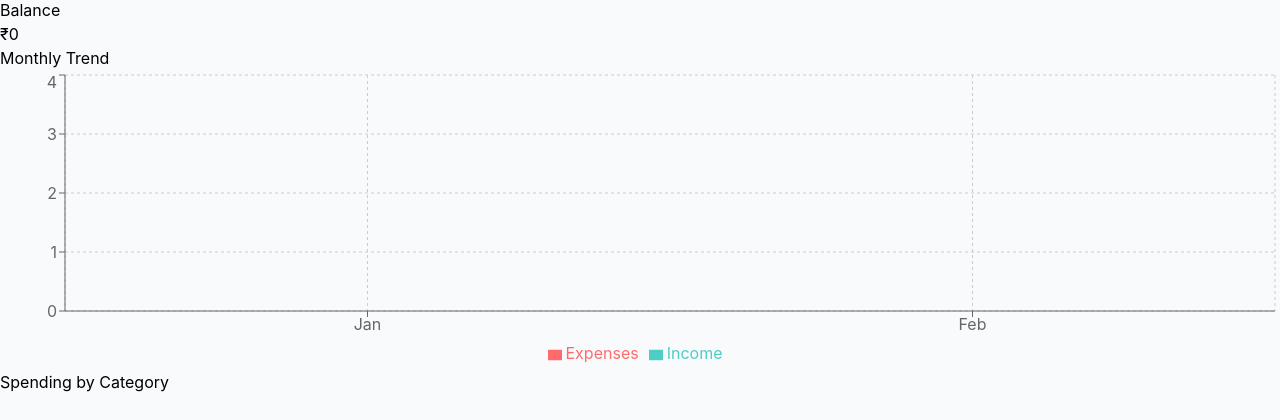
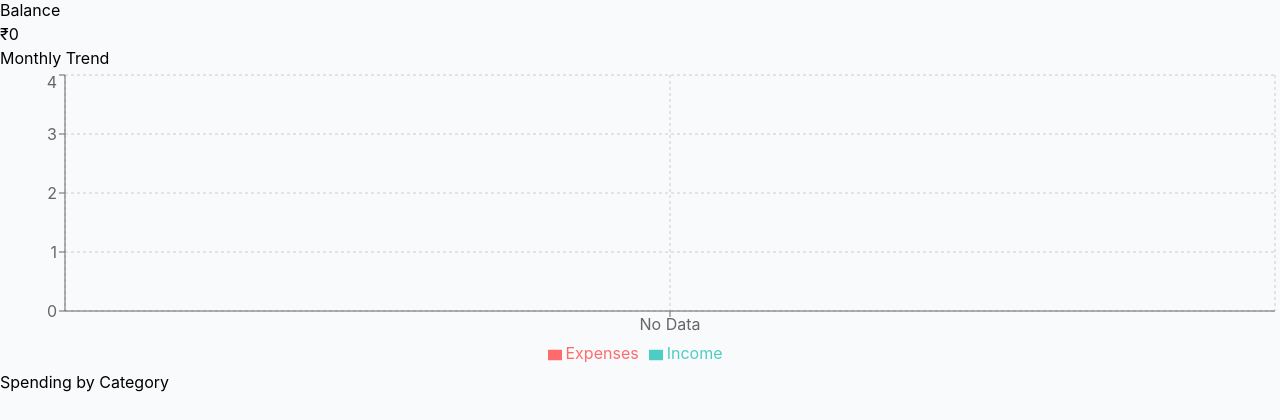
Before and after one commit to COSMO-ARNAB/Expense-Tracker, a React (Vite) app: page /#/ in a window 1280 px wide. Shown: the part 170-590 px from the top of the page. Built offline with nearby package versions, Linux system fonts and the light colour scheme.

Commit message:
Remove Electron build artifacts from repository

```diff
--- a/package.json
+++ b/package.json
@@ -43,6 +43,7 @@
     "wait-on": "^9.0.6"
   },
   "build": {
+    "electronDist": "node_modules/electron/dist",
     "appId": "com.expensetracker.app",
     "productName": "Expense Tracker",
     "directories": {
@@ -51,6 +52,7 @@
     "files": [
       "dist/**/*",
       "electron/**/*",
+      "database/**/*",
       "package.json"
     ],
     "win": {
--- a/src/pages/Dashboard.jsx
+++ b/src/pages/Dashboard.jsx
@@ -1,42 +1,77 @@
 // src/pages/Dashboard.jsx
-import React, { useState, useEffect } from 'react';
-import { BarChart, Bar, XAxis, YAxis, CartesianGrid, Tooltip, ResponsiveContainer, PieChart, Pie, Cell, Legend } from 'recharts';
+
+import React, { useMemo } from 'react';
+import {
+  BarChart,
+  Bar,
+  XAxis,
+  YAxis,
+  CartesianGrid,
+  Tooltip,
+  ResponsiveContainer,
+  PieChart,
+  Pie,
+  Cell,
+  Legend
+} from 'recharts';
+
 import { format } from 'date-fns';
 import { useTransactions } from '../contexts/TransactionContext.jsx';
 
 const Dashboard = () => {
   const { transactions, isLoading } = useTransactions();
-  const [chartData, setChartData] = useState([]);
-  const [categoryData, setCategoryData] = useState([]);
-  const [totalIncome, setTotalIncome] = useState(0);
-  const [totalExpenses, setTotalExpenses] = useState(0);
-  const [balance, setBalance] = useState(0);
 
-  useEffect(() => {
-    // Calculate summary
-    const income = transactions
+  // Loading state
+  if (isLoading) {
+    return (
+      <div className="p-6 text-lg font-semibold">
+        Loading dashboard...
+      </div>
+    );
+  }
+
+  // Total Income
+  const totalIncome = useMemo(() => {
+    return transactions
       .filter(t => t.type === 'income')
       .reduce((sum, t) => sum + t.amount, 0);
+  }, [transactions]);
 
-    const expenses = transactions
+  // Total Expenses
+  const totalExpenses = useMemo(() => {
+    return transactions
       .filter(t => t.type === 'expense')
       .reduce((sum, t) => sum + t.amount, 0);
+  }, [transactions]);
 
-    setTotalIncome(income);
-    setTotalExpenses(expenses);
-    setBalance(income - expenses);
+  // Balance
+  const balance = useMemo(() => {
+    return totalIncome - totalExpenses;
+  }, [totalIncome, totalExpenses]);
 
-    // Prepare chart data from actual transactions
+  // Monthly Chart Data
+  const chartData = useMemo(() => {
     const monthlyMap = {};
-    const monthNames = ['Jan', 'Feb', 'Mar', 'Apr', 'May', 'Jun', 'Jul', 'Aug', 'Sep', 'Oct', 'Nov', 'Dec'];
 
     transactions.forEach(t => {
       const date = new Date(t.date);
+
       const monthKey = `${date.getFullYear()}-${date.getMonth()}`;
-      const monthName = monthNames[date.getMonth()];
 
       if (!monthlyMap[monthKey]) {
-        monthlyMap[monthKey] = { name: monthName, expense: 0, income: 0 };
+        monthlyMap[monthKey] = {
+          monthKey,
+          timestamp: new Date(
+            date.getFullYear(),
+            date.getMonth(),
+            1
+          ).getTime(),
+
+          name: format(date, 'MMM yyyy'),
+
+          expense: 0,
+          income: 0
+        };
       }
 
       if (t.type === 'expense') {
@@ -46,132 +81,266 @@ const Dashboard = () => {
       }
     });
 
-    const monthlyData = Object.values(monthlyMap).slice(-6); // Last 6 months
-    setChartData(monthlyData.length > 0 ? monthlyData : [
-      { name: 'Jan', expense: 0, income: 0 },
-      { name: 'Feb', expense: 0, income: 0 },
-    ]);
+    const sortedData = Object.values(monthlyMap)
+      .sort((a, b) => a.timestamp - b.timestamp)
+      .slice(-6);
 
-    // Prepare category data
+    return sortedData.length > 0
+      ? sortedData
+      : [
+          {
+            name: 'No Data',
+            expense: 0,
+            income: 0
+          }
+        ];
+  }, [transactions]);
+
+  // Category Pie Chart Data
+  const categoryData = useMemo(() => {
     const categoryMap = {};
+
     transactions
       .filter(t => t.type === 'expense')
       .forEach(t => {
         if (!categoryMap[t.category]) {
           categoryMap[t.category] = 0;
         }
+
         categoryMap[t.category] += t.amount;
       });
 
-    const categoryData = Object.entries(categoryMap).map(([name, value]) => ({
+    return Object.entries(categoryMap).map(([name, value]) => ({
       name,
       value
     }));
-    setCategoryData(categoryData);
   }, [transactions]);
 
-  // Colors for pie chart
-  const COLORS = ['#0088FE', '#00C49F', '#FFBB28', '#FF8042', '#8884D8'];
-  if(isLoading) {
-  return (
-    <div className="p-6 text-lg font-semibold">
-      Loading dashboard...
-    </div>
-  );
-}
+  // Recent Transactions
+  const recentTransactions = useMemo(() => {
+    return [...transactions]
+      .sort((a, b) => new Date(b.date) - new Date(a.date))
+      .slice(0, 5);
+  }, [transactions]);
+
+  // Pie Chart Colors
+  const COLORS = [
+    '#0088FE',
+    '#00C49F',
+    '#FFBB28',
+    '#FF8042',
+    '#8884D8',
+    '#FF6384',
+    '#36A2EB',
+    '#FFCE56'
+  ];
 
   return (
+    <div className="space-y-6">
 
-    <div className="space-y-6">
-      <h1 className="text-3xl font-bold text-gray-800">Dashboard</h1>
+      {/* Header */}
+      <h1 className="text-3xl font-bold text-gray-800">
+        Dashboard
+      </h1>
 
       {/* Summary Cards */}
       <div className="grid grid-cols-1 md:grid-cols-3 gap-6">
+
         <div className="bg-white p-6 rounded-lg shadow">
-          <h3 className="text-lg font-semibold text-gray-600">Total Income</h3>
-          <p className="text-3xl font-bold text-green-600">₹{totalIncome.toLocaleString()}</p>
+          <h3 className="text-lg font-semibold text-gray-600">
+            Total Income
+          </h3>
+
+          <p className="text-3xl font-bold text-green-600">
+            ₹{totalIncome.toLocaleString()}
+          </p>
         </div>
+
         <div className="bg-white p-6 rounded-lg shadow">
-          <h3 className="text-lg font-semibold text-gray-600">Total Expenses</h3>
-          <p className="text-3xl font-bold text-red-600">₹{totalExpenses.toLocaleString()}</p>
+          <h3 className="text-lg font-semibold text-gray-600">
+            Total Expenses
+          </h3>
+
+          <p className="text-3xl font-bold text-red-600">
+            ₹{totalExpenses.toLocaleString()}
+          </p>
         </div>
+
         <div className="bg-white p-6 rounded-lg shadow">
-          <h3 className="text-lg font-semibold text-gray-600">Balance</h3>
-          <p className="text-3xl font-bold text-blue-600">₹{balance.toLocaleString()}</p>
+          <h3 className="text-lg font-semibold text-gray-600">
+            Balance
+          </h3>
+
+          <p className="text-3xl font-bold text-blue-600">
+            ₹{balance.toLocaleString()}
+          </p>
         </div>
+
       </div>
 
       {/* Charts */}
       <div className="grid grid-cols-1 lg:grid-cols-2 gap-6">
-        {/* Monthly Trend Chart */}
+
+        {/* Monthly Trend */}
         <div className="bg-white p-6 rounded-lg shadow">
-          <h3 className="text-lg font-semibold text-gray-800 mb-4">Monthly Trend</h3>
+
+          <h3 className="text-lg font-semibold text-gray-800 mb-4">
+            Monthly Trend
+          </h3>
+
           <ResponsiveContainer width="100%" height={300}>
+
             <BarChart data={chartData}>
+
               <CartesianGrid strokeDasharray="3 3" />
+
               <XAxis dataKey="name" />
+
               <YAxis />
+
               <Tooltip />
+
               <Legend />
-              <Bar dataKey="expense" fill="#ff6b6b" name="Expenses" />
-              <Bar dataKey="income" fill="#4ecdc4" name="Income" />
+
+              <Bar
+                dataKey="expense"
+                fill="#ff6b6b"
+                name="Expenses"
+                radius={[6, 6, 0, 0]}
+              />
+
+              <Bar
+                dataKey="income"
+                fill="#4ecdc4"
+                name="Income"
+                radius={[6, 6, 0, 0]}
+              />
+
             </BarChart>
+
           </ResponsiveContainer>
+
         </div>
 
-        {/* Category Distribution Chart */}
+        {/* Category Distribution */}
         <div className="bg-white p-6 rounded-lg shadow">
-          <h3 className="text-lg font-semibold text-gray-800 mb-4">Spending by Category</h3>
+
+          <h3 className="text-lg font-semibold text-gray-800 mb-4">
+            Spending by Category
+          </h3>
+
           <ResponsiveContainer width="100%" height={300}>
+
             <PieChart>
+
               <Pie
                 data={categoryData}
                 cx="50%"
                 cy="50%"
-                labelLine={true}
-                outerRadius={80}
-                fill="#8884d8"
+                outerRadius={90}
                 dataKey="value"
-                label={({ name, percent }) => `${name}: ${(percent * 100).toFixed(0)}%`}
+                label={({ name, percent }) =>
+                  `${name}: ${(percent * 100).toFixed(0)}%`
+                }
               >
+
                 {categoryData.map((entry, index) => (
-                  <Cell key={`cell-${index}`} fill={COLORS[index % COLORS.length]} />
+                  <Cell
+                    key={`cell-${index}`}
+                    fill={COLORS[index % COLORS.length]}
+                  />
                 ))}
+
               </Pie>
+
               <Tooltip />
+
+              <Legend />
+
             </PieChart>
+
           </ResponsiveContainer>
+
         </div>
+
       </div>
 
       {/* Recent Transactions */}
       <div className="bg-white p-6 rounded-lg shadow">
-        <h3 className="text-lg font-semibold text-gray-800 mb-4">Recent Transactions</h3>
+
+        <h3 className="text-lg font-semibold text-gray-800 mb-4">
+          Recent Transactions
+        </h3>
+
         <div className="overflow-x-auto">
+
           <table className="min-w-full divide-y divide-gray-200">
+
             <thead className="bg-gray-50">
+
               <tr>
-                <th className="px-6 py-3 text-left text-xs font-medium text-gray-500 uppercase tracking-wider">Title</th>
-                <th className="px-6 py-3 text-left text-xs font-medium text-gray-500 uppercase tracking-wider">Category</th>
-                <th className="px-6 py-3 text-left text-xs font-medium text-gray-500 uppercase tracking-wider">Amount</th>
-                <th className="px-6 py-3 text-left text-xs font-medium text-gray-500 uppercase tracking-wider">Date</th>
+
+                <th className="px-6 py-3 text-left text-xs font-medium text-gray-500 uppercase tracking-wider">
+                  Title
+                </th>
+
+                <th className="px-6 py-3 text-left text-xs font-medium text-gray-500 uppercase tracking-wider">
+                  Category
+                </th>
+
+                <th className="px-6 py-3 text-left text-xs font-medium text-gray-500 uppercase tracking-wider">
+                  Amount
+                </th>
+
+                <th className="px-6 py-3 text-left text-xs font-medium text-gray-500 uppercase tracking-wider">
+                  Date
+                </th>
+
               </tr>
+
             </thead>
+
             <tbody className="bg-white divide-y divide-gray-200">
-              {transactions.slice(0, 5).map((transaction) => (
+
+              {recentTransactions.map(transaction => (
+
                 <tr key={transaction.id}>
-                  <td className="px-6 py-4 whitespace-nowrap text-sm font-medium text-gray-900">{transaction.title}</td>
-                  <td className="px-6 py-4 whitespace-nowrap text-sm text-gray-500">{transaction.category}</td>
-                  <td className={`px-6 py-4 whitespace-nowrap text-sm font-medium ${transaction.type === 'income' ? 'text-green-600' : 'text-red-600'}`}>
-                    {transaction.type === 'income' ? '+' : '-'}₹{transaction.amount.toLocaleString()}
+
+                  <td className="px-6 py-4 whitespace-nowrap text-sm font-medium text-gray-900">
+                    {transaction.title}
                   </td>
-                  <td className="px-6 py-4 whitespace-nowrap text-sm text-gray-500">{format(new Date(transaction.date), 'MMM dd, yyyy')}</td>
+
+                  <td className="px-6 py-4 whitespace-nowrap text-sm text-gray-500">
+                    {transaction.category}
+                  </td>
+
+                  <td
+                    className={`px-6 py-4 whitespace-nowrap text-sm font-medium ${
+                      transaction.type === 'income'
+                        ? 'text-green-600'
+                        : 'text-red-600'
+                    }`}
+                  >
+                    {transaction.type === 'income' ? '+' : '-'}
+                    ₹{transaction.amount.toLocaleString()}
+                  </td>
+
+                  <td className="px-6 py-4 whitespace-nowrap text-sm text-gray-500">
+                    {format(new Date(transaction.date), 'MMM dd, yyyy')}
+                  </td>
+
                 </tr>
+
               ))}
+
             </tbody>
+
           </table>
+
         </div>
+
       </div>
+
     </div>
   );
 };
```
Also changed, not shown: 1 other file (tests, documents, lock files or other folders).
